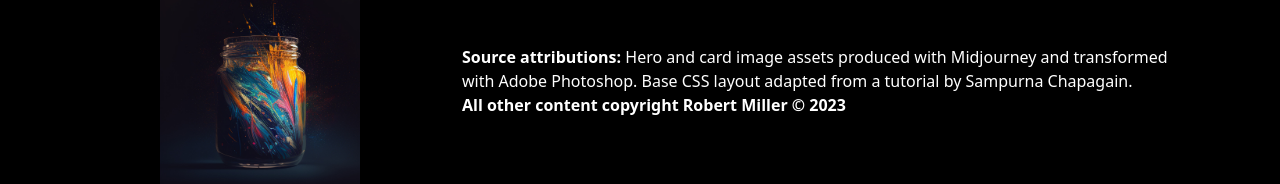
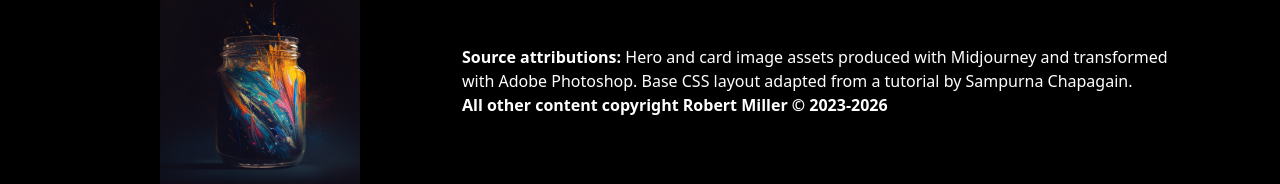
Before and after one commit to rpmiller4/portfolio, a React (Create React App) app in the folder my-portfolio/ClientApp/: page / in a window 1280 px wide. Shown: the part 3721-3905 px from the top of the page. Built offline with nearby package versions, Linux system fonts and the light colour scheme.

Commit message:
update copyright year

```diff
--- a/my-portfolio/ClientApp/src/components/Home/Footer.js
+++ b/my-portfolio/ClientApp/src/components/Home/Footer.js
@@ -12,7 +12,7 @@ const Footer = () => {
           <div className="col-lg-8 col-md-8 col-sm-12">
             <p>
               <strong>Source attributions:</strong> Hero and card image assets produced with Midjourney and transformed with Adobe Photoshop. Base CSS layout adapted from a tutorial by Sampurna Chapagain. <br/>
-              <strong>All other content copyright Robert Miller &copy; 2023</strong>
+              <strong>All other content copyright Robert Miller &copy; 2023-2026</strong>
             </p>
           </div>
         </div>
```
